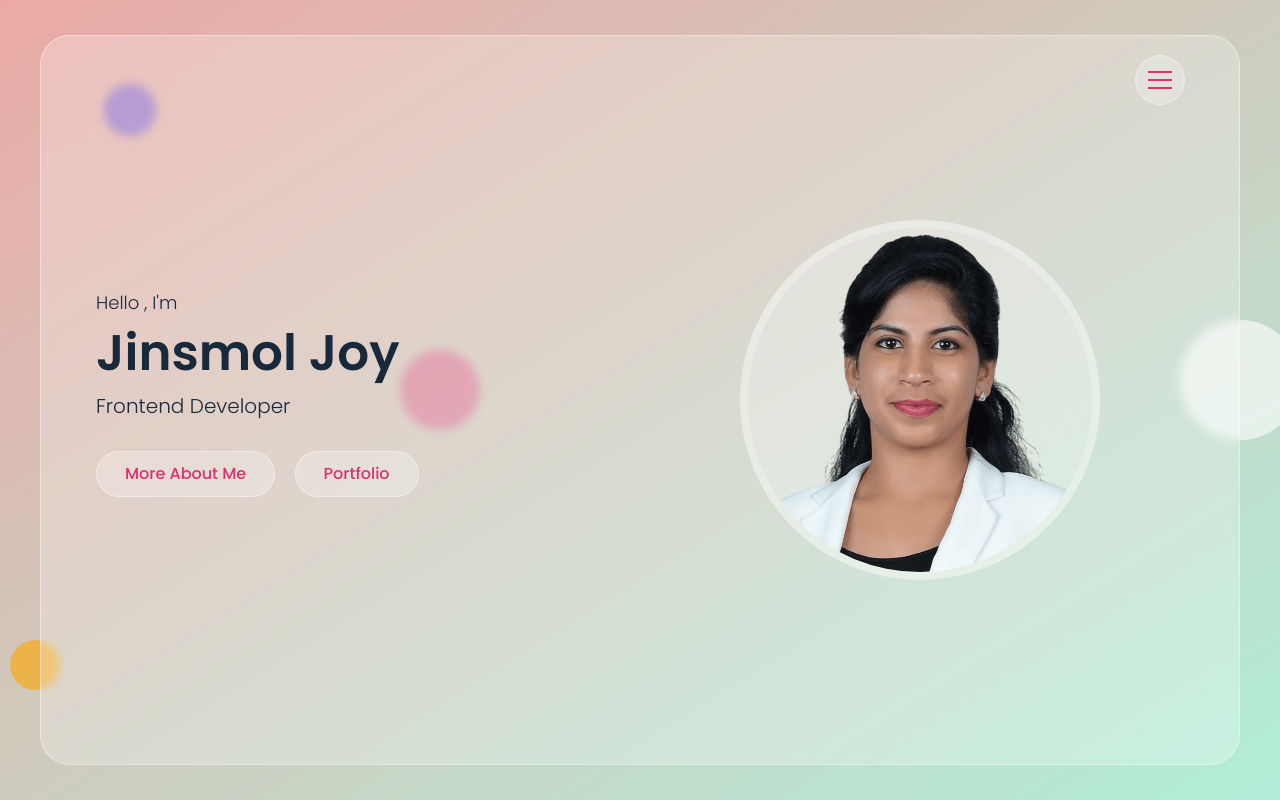
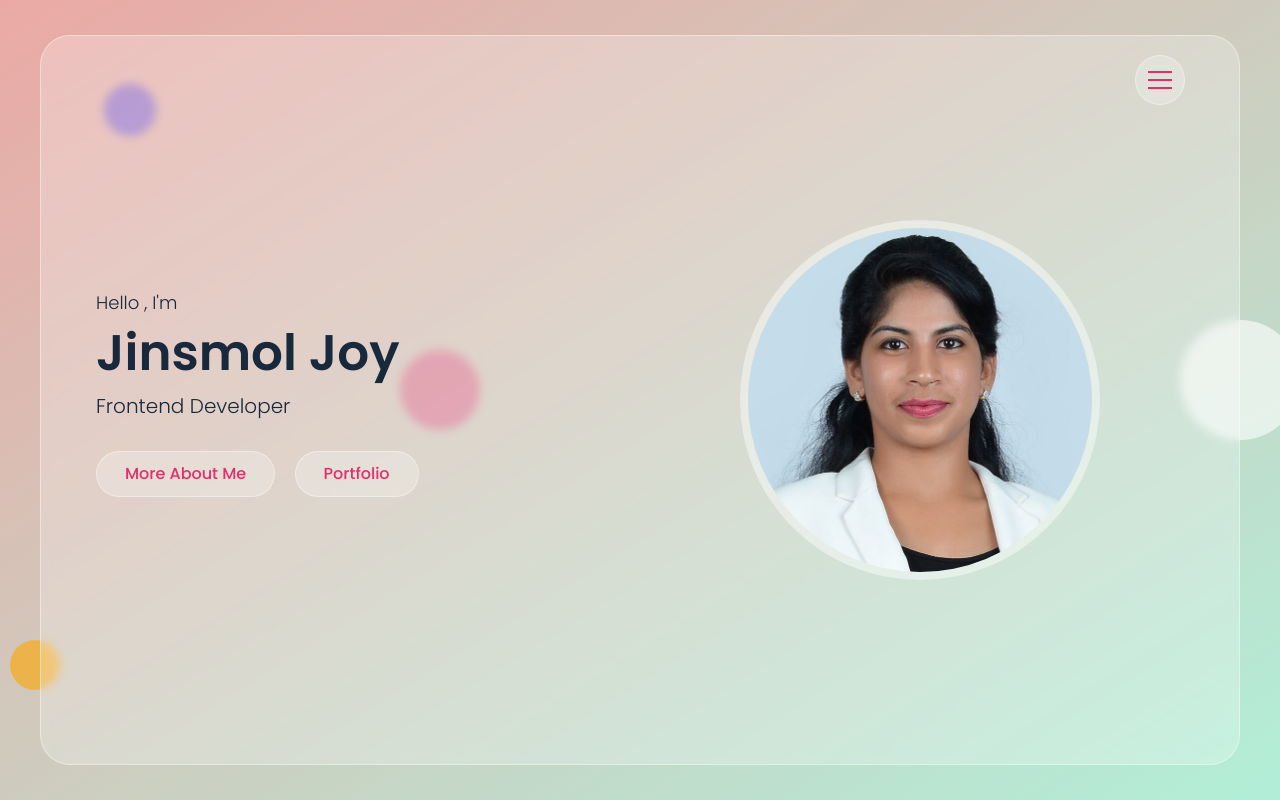
Before and after one commit to jins28/portfolio_using_html_css_js, a plain HTML site: page index.html in a window 1280 px wide. Drawn offline with Linux system fonts and the light colour scheme.

Commit message:
added new profilepic

```diff
--- a/index.html
+++ b/index.html
@@ -67,7 +67,7 @@
                 </div>
                 <div class="home-img">
                     <div class="img-box">
-                        <img src="images/profilepic.png" alt="profile-pic">
+                        <img src="images/profilepic.jpg" alt="profile-pic">
                     </div>
                 </div>
             </div>
@@ -85,7 +85,7 @@
            <div class="row">
                 <div class="about-img">
                     <div class="img-box">
-                        <img src="images/profilepic.png" alt="about image">
+                        <img src="images/profilepic.jpg" alt="about image">
                     </div>
                 </div>
                 <div class="about-text">
```
Also changed, not shown: images/profilepic.jpg (added).
